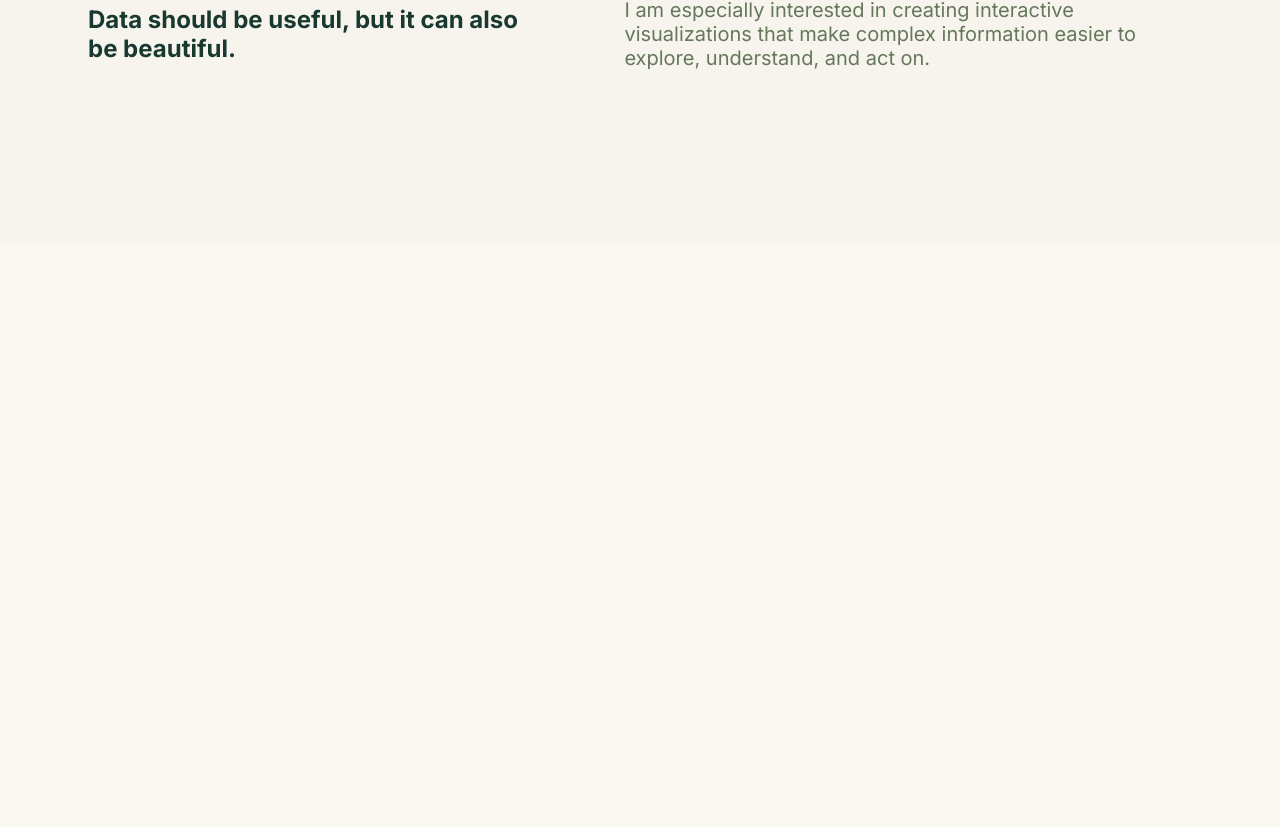
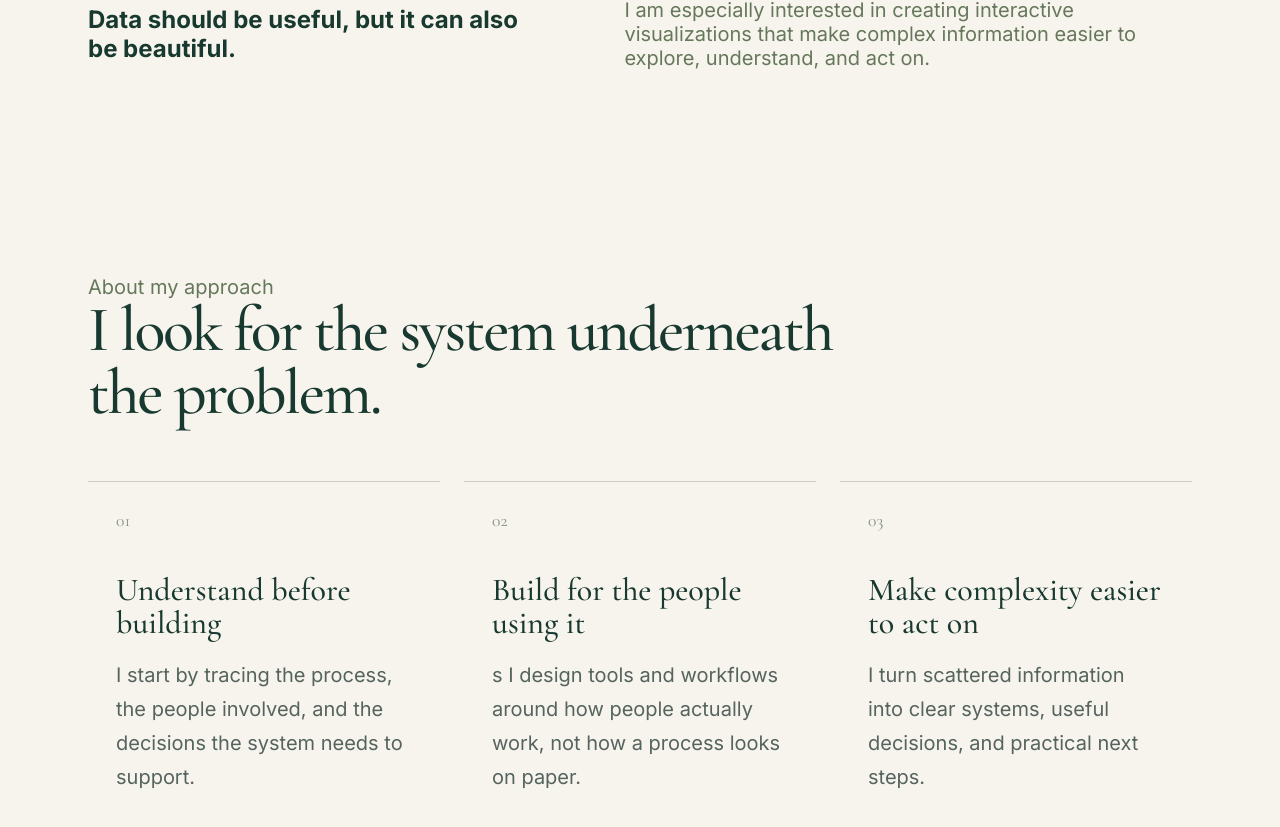
Before and after one commit to ddatasolutionsllc/kimberly-demaio-portfolio, a Next.js app: page / in a window 1280 px wide. Shown: the part 3646-4473 px from the top of the page. Before the commit the page ends 3889 px from the top, so only its background shows below. Built offline with nearby package versions, Linux system fonts and the light colour scheme.

Commit message:
Add about approach section

```diff
--- a/src/app/globals.css
+++ b/src/app/globals.css
@@ -493,6 +493,68 @@ p {
   text-align: center;
 }
 
+/* Recruiter View — About Approach */
+
+.about-approach {
+  width: min(1180px, calc(100% - 48px));
+  margin: 0 auto;
+  padding: 96px 0 120px;
+}
+
+.about-intro {
+  max-width: 760px;
+  margin-bottom: 56px;
+}
+
+.about-intro h2 {
+  margin: 0;
+  font-family: var(--font-cormorant), Georgia, serif;
+  font-size: clamp(3rem, 5vw, 5rem);
+  font-weight: 500;
+  letter-spacing: -0.035em;
+  line-height: 0.98;
+}
+
+.about-intro > p:last-child {
+  max-width: 680px;
+  margin-top: 24px;
+  color: #55645e;
+  line-height: 1.75;
+}
+
+.approach-grid {
+  display: grid;
+  grid-template-columns: repeat(3, 1fr);
+  gap: 24px;
+}
+
+.approach-card {
+  min-height: 260px;
+  padding: 28px;
+  border-top: 1px solid rgba(24, 57, 47, 0.2);
+}
+
+.approach-number {
+  margin-bottom: 42px;
+  color: #849087;
+  font-size: 1.1rem;
+  font-family: var(--font-cormorant), Georgia, serif;
+}
+
+.approach-card h3 {
+  margin: 0;
+  font-family: var(--font-cormorant), Georgia, serif;
+  font-size: 2rem;
+  font-weight: 500;
+  line-height: 1.05;
+}
+
+.approach-card p:last-child {
+  margin-top: 18px;
+  color: #55645e;
+  line-height: 1.7;
+}
+
 /* Responsive Styles - Tablet */
 
 @media (max-width: 960px) {
@@ -534,6 +596,9 @@ p {
   .visualization-callout {
     grid-template-columns: 1fr;
     gap: 40px;
+  }
+  .approach-grid {
+    grid-template-columns: 1fr;
   }
 }
 
@@ -596,4 +661,13 @@ p {
   .visualization-preview {
     min-height: 300px;
   }
+  .about-approach {
+    width: min(100% - 28px, 1180px);
+    padding: 72px 0 88px;
+  }
+
+  .approach-card {
+    min-height: auto;
+    padding: 24px 0;
+  }
 }
--- a/src/app/page.js
+++ b/src/app/page.js
@@ -3,6 +3,7 @@ import RecruiterHero from "@/components/recruiter/RecruiterHero";
 import FeaturedWork from "@/components/recruiter/FeaturedWork";
 import ExperienceSnapshot from "@/components/recruiter/ExperienceSnapshot";
 import VisualizationCallout from "@/components/recruiter/VisualizationCallout";
+import AboutApproach from "@/components/recruiter/AboutApproach";
 
 export default function Home() {
   return (
@@ -12,6 +13,7 @@ export default function Home() {
       <FeaturedWork />
       <ExperienceSnapshot />
       <VisualizationCallout />
+      <AboutApproach />
     </main>
   );
 }
--- /dev/null
+++ b/src/components/recruiter/AboutApproach.js
@@ -0,0 +1,36 @@
+export default function AboutApproach() {
+  return (
+    <section className="about-approach" id="about">
+      <div className="about-intro">
+        <p>About my approach</p>
+        <h2>I look for the system underneath the problem.</h2>
+      </div>
+      <div className="approach-grid">
+        <article className="approach-card">
+          <p className="approach-number">01</p>
+          <h3>Understand before building</h3>
+          <p>
+            I start by tracing the process, the people involved, and the
+            decisions the system needs to support.
+          </p>
+        </article>
+        <article className="approach-card">
+          <p className="approach-number">02</p>
+          <h3>Build for the people using it</h3>
+          <p>
+            s I design tools and workflows around how people actually work, not
+            how a process looks on paper.
+          </p>
+        </article>
+        <article className="approach-card">
+          <p className="approach-number">03</p>
+          <h3>Make complexity easier to act on</h3>
+          <p>
+            I turn scattered information into clear systems, useful decisions,
+            and practical next steps.
+          </p>
+        </article>
+      </div>
+    </section>
+  );
+}
```
